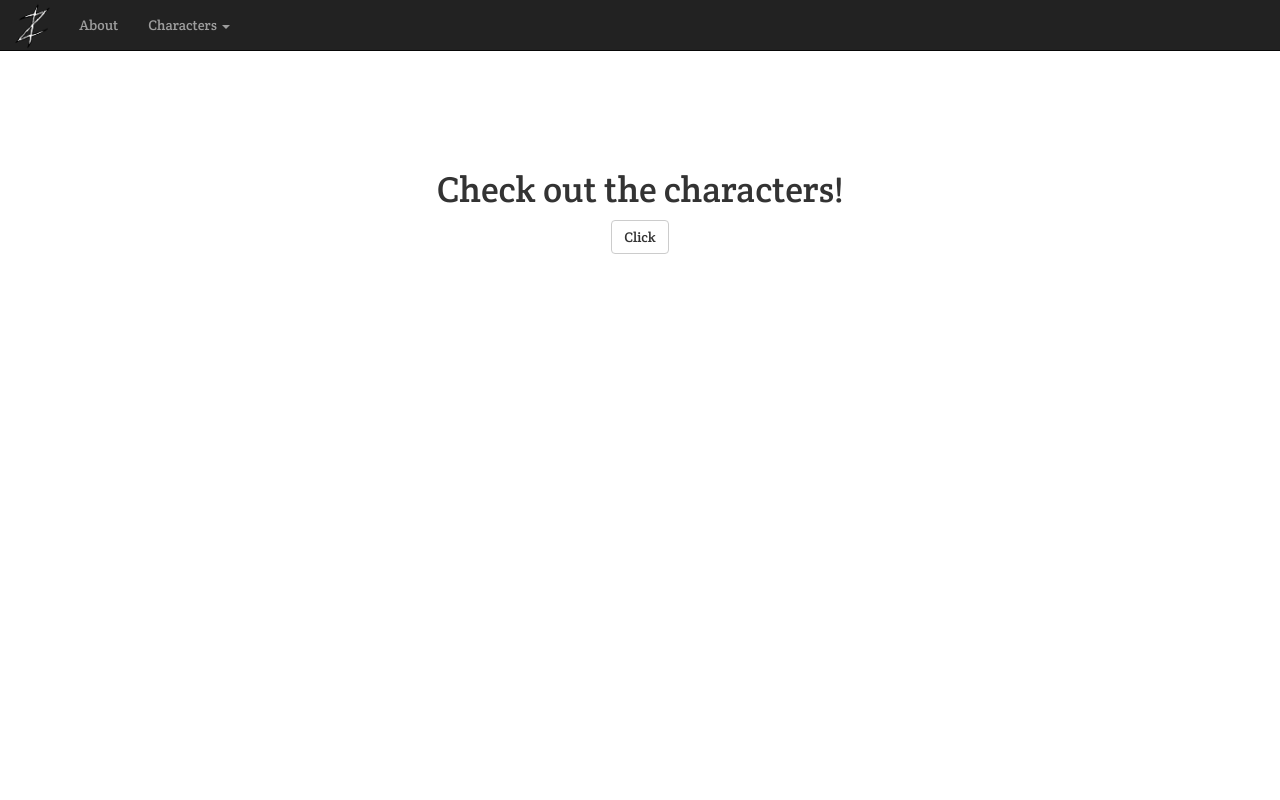
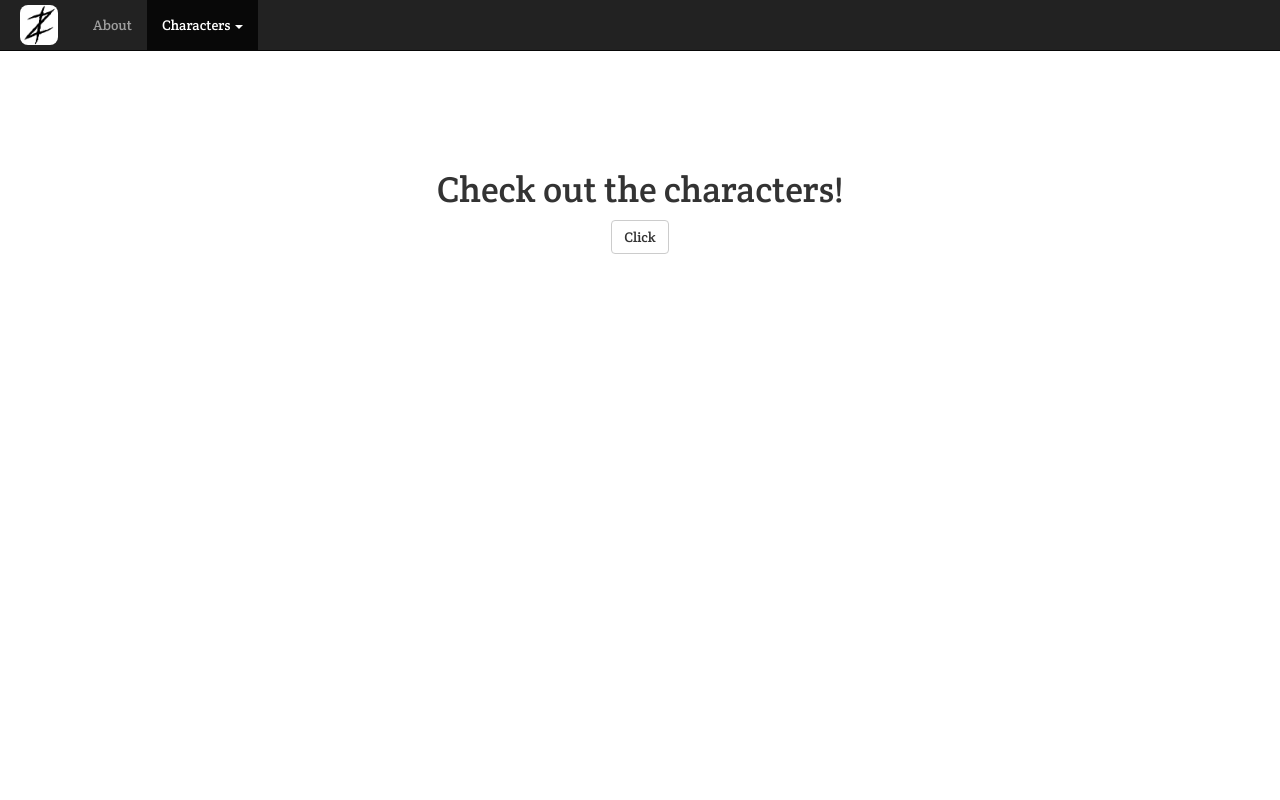
Before and after one commit to Drageaux/chaotic-eight-design, a plain HTML site: page index.html in a window 1280 px wide. Shown: the top 800 px of the page. Drawn offline with Linux system fonts and the light colour scheme.

Commit message:
Started using scrollspy and changed CSS
Also CSSCombed

```diff
--- a/assets/custom/css/main.css
+++ b/assets/custom/css/main.css
@@ -8,15 +8,34 @@
 }
 
 .navbar-brand {
-    padding: 0 10px 0 10px;
+    padding: 0 20px 0 20px;
 }
 
 .navbar-brand img {
-    height: 50px;
+    margin-top: 5px;
+    height: 40px;
+    border-radius: 8px;
 }
 
-.dropdown-menu a {
-    padding: 5px;
+.navbar-item:hover, .navbar-item:focus, .active a{
+    transition-duration: 0.4s;
+}
+
+.dropdown-menu li>a {
+    padding-top: 10px;
+    padding-bottom: 10px;
+    border-radius: 0;
+}
+
+.dropdown-menu .active>a,
+.dropdown-menu .active>a:hover,
+.dropdown-menu .active>a:focus {
+    background-color: gray;
+}
+
+.navbar-inverse .navbar-nav > .open > a:hover,
+.navbar-inverse .navbar-nav > .open > a:focus {
+    background-color: transparent;
 }
 
 
@@ -77,8 +96,8 @@
 
 .gauge-fill {
     position: relative;
+    z-index: 1;
     margin: 0 1% 0 4px;
-    z-index: 1;
     height: 20px;
     border-width: thin;
     border-style: solid;
--- a/index.html
+++ b/index.html
@@ -21,21 +21,24 @@
     <link rel="stylesheet" href="assets/custom/css/main.css">
 </head>
 
-<body onload="init_characters();">
+<body data-spy="scroll" onload="init_characters();">
     <!-- Top Nav Bar -->
     <nav class="navbar navbar-default navbar-fixed-top navbar-inverse">
         <div class="collapse navbar-collapse">
+            <!-- Nav Logo -->
             <div class="navbar-header">
                 <a class="navbar-brand" href="index.html">
-                    <img alt="Brand" src="assets/custom/images/chaoZ_logo_sketch.png">
+                    <img alt="Brand" src="assets/custom/images/chaoZ_logo_sketch_inverted.png">
                 </a>
             </div>
-            <!-- Nav items -->
+
+            <!-- Nav Items -->
             <ul class="nav navbar-nav">
-                <li><a href="#">About</a></li>
+                <!-- About Button -->
+                <li><a class="navbar-item page-scroll" href="#about">About</a></li>
                 <!-- Characters Dropdown -->
                 <li class="dropdown">
-                    <a href="#" class="dropdown-toggle" data-toggle="dropdown" role="button">
+                    <a href="#" class="navbar-item dropdown-toggle" data-toggle="dropdown" role="button">
                         Characters <span class="caret"></span>
                     </a>
                     <ul class="dropdown-menu">
@@ -50,7 +53,8 @@
     </nav>
 
 
-    <section id="intro">
+    <!-- About Section -->
+    <section id="about">
         <div class="container">
             <h1>Check out the characters!</h1>
             <a class="btn btn-default page-scroll" href="#drageaux">Click</a>
@@ -58,6 +62,7 @@
     </section>
 
 
+    <!-- Characters Section -->
     <section id="drageaux"></section>
     <section id="fearnix"></section>
     <section id="raiger"></section>
```
Also changed, not shown: assets/custom/images/chaoZ_logo_sketch_full_white.png (added), assets/custom/images/chaoZ_logo_sketch_inverted.png (added).
